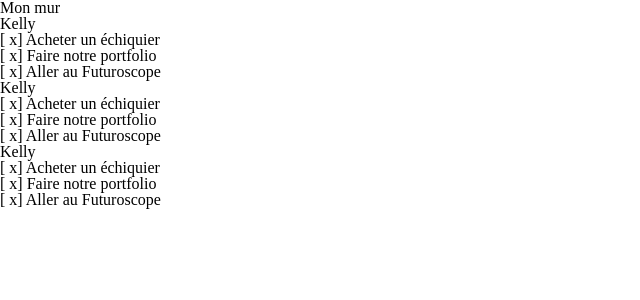
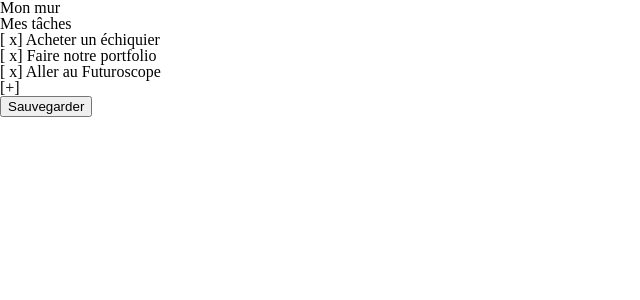
Before and after one commit to gabrielstik/taskmanager, a PHP site: page / in a window 1280 px wide. Shown: the top 300 px of the page, without its empty margins (0-640 px from the left). Run offline with PHP 8.4, Linux system fonts and the light colour scheme.

Commit message:
:lipstick: Added 'sauvegarder' UI button

```diff
--- a/src/components/Db.php
+++ b/src/components/Db.php
@@ -19,4 +19,9 @@
     $exec = $this->pdo->prepare("INSERT INTO users (username, password) VALUES ('$user', '$password')");
     $exec->execute();
   }
+  function getTasks($user) {
+    $query = $this->pdo->query("SELECT * FROM tasks WHERE related_user = '$user'");
+    $tasks = $query->fetchAll();
+    return $tasks;
+  }
 }
--- a/src/components/views/home.php
+++ b/src/components/views/home.php
@@ -2,7 +2,7 @@
   <h1>Mon mur</h1>
   <div class="lists">
     <div class="list">
-      <h2>Kelly</h2>
+      <h2>Mes tâches</h2>
       <div class="task checked">
         <span class="task--checkbox">[<span class="task--status-todo"> </span><span class="task--status-done">x</span>]</span>
         <span class="task--name">Acheter un échiquier</span>
@@ -15,36 +15,12 @@
         <span class="task--checkbox">[<span class="task--status-todo"> </span><span class="task--status-done">x</span>]</span>
         <span class="task--name">Aller au Futuroscope</span>
       </div>
-    </div>
-    <div class="list">
-      <h2>Kelly</h2>
-      <div class="task checked">
-        <span class="task--checkbox">[<span class="task--status-todo"> </span><span class="task--status-done">x</span>]</span>
-        <span class="task--name">Acheter un échiquier</span>
-      </div>
-      <div class="task">
-        <span class="task--checkbox">[<span class="task--status-todo"> </span><span class="task--status-done">x</span>]</span>
-        <span class="task--name">Faire notre portfolio</span>
-      </div>
-      <div class="task">
-        <span class="task--checkbox">[<span class="task--status-todo"> </span><span class="task--status-done">x</span>]</span>
-        <span class="task--name">Aller au Futuroscope</span>
-      </div>
-    </div>
-    <div class="list">
-      <h2>Kelly</h2>
-      <div class="task checked">
-        <span class="task--checkbox">[<span class="task--status-todo"> </span><span class="task--status-done">x</span>]</span>
-        <span class="task--name">Acheter un échiquier</span>
-      </div>
-      <div class="task">
-        <span class="task--checkbox">[<span class="task--status-todo"> </span><span class="task--status-done">x</span>]</span>
-        <span class="task--name">Faire notre portfolio</span>
-      </div>
-      <div class="task checked">
-        <span class="task--checkbox">[<span class="task--status-todo"> </span><span class="task--status-done">x</span>]</span>
-        <span class="task--name">Aller au Futuroscope</span>
+      <div class="task-add">
+        <span class="task-add--plus">[+]</span>
       </div>
     </div>
   </div>
 </section>
+<form action="/" method="post">
+  <button type="submit" class="save-button">Sauvegarder</button>
+</form>
--- a/src/styles/_variables.scss
+++ b/src/styles/_variables.scss
@@ -2,6 +2,7 @@
 	--white: #ffffff;
   --background: #060533;
   --green: #00ff22;
+  --blue: #2395d6;
 	--light: #eeeeee;
 	--medium: #9b9b9b;
 	--dark: #323232;
```
Also changed, not shown: src/components/Tasks.php (added, +7 -0 lines), src/scripts/app.js (+4 -4 lines), src/styles/main.scss (+29 -4 lines).
